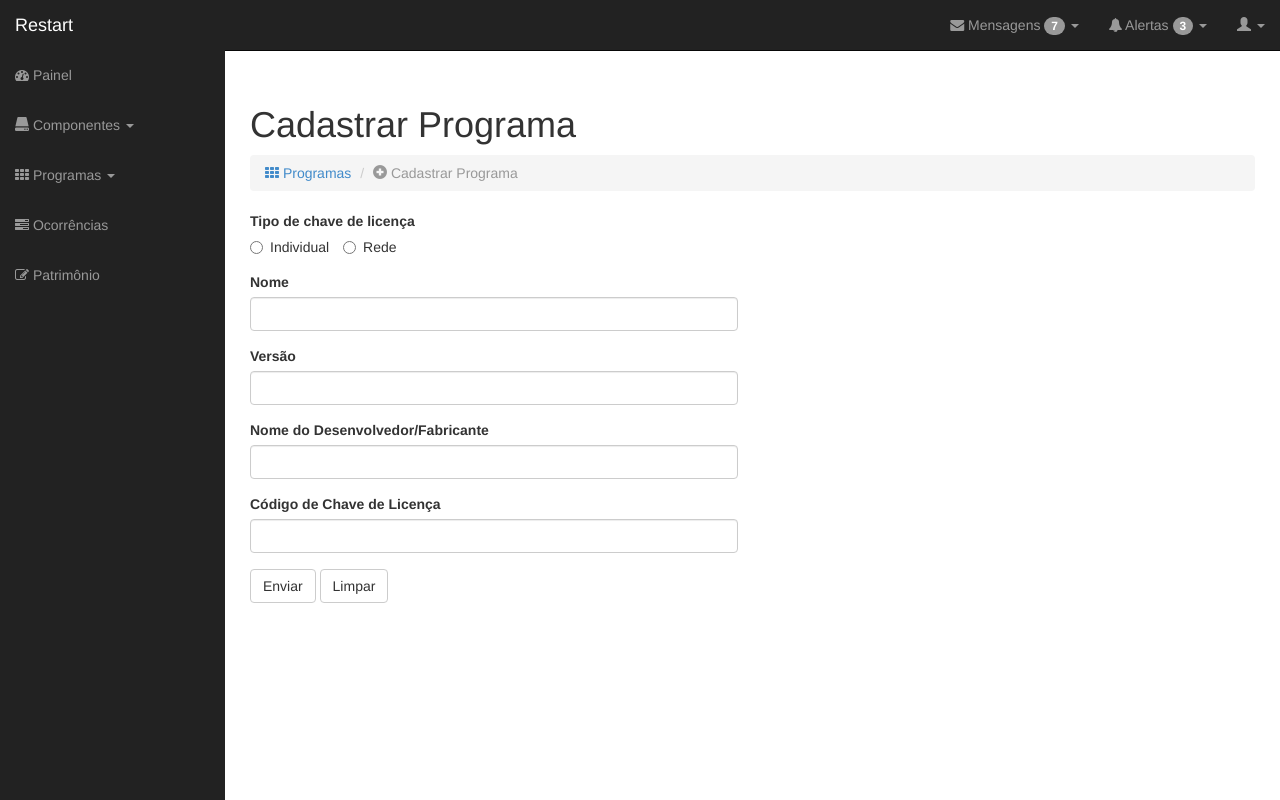
After one commit to alexandredoria/restart, a PHP site: page /cadPrograma.php in a window 1280 px wide. The commit adds this page. Run offline with PHP 8.4, Linux system fonts and the light colour scheme; grey boxes labelled with a size stand in for pictures from a placeholder-image service; some libraries are stand-ins or nearby versions.

Commit message:
Alteração das barras laterais
Adição de páginas de cadastros

```diff
--- a/barraLateral_bolsista.php
+++ b/barraLateral_bolsista.php
@@ -16,28 +16,30 @@
           <ul class="nav navbar-nav side-nav">
           <li <?php if ($pageTitle == "Restart") echo "class='active'"; ?>><a href="painel.php"><i class="fa fa-dashboard"></i> Painel</a></li>
 
-             <li <?php if (($pageTitle == "Cadastrar usuário") || ($pageTitle == "Usuários &middot; Visão Geral")) echo "class='active'"; ?>><a href="usuarios.php"><i class="glyphicon glyphicon-user"></i> Usuários</a></li>
-
-             <li <?php if (($pageTitle == "Componentes") || ($pageTitle == "Componentes &middot; Visão Geral")) echo "class='active'"; ?>><a href="componentes.php"><i class="glyphicon glyphicon-user"></i> Componentes</a></li>
-
-              <li <?php if (($pageTitle == "Ocorrências") || ($pageTitle == "Ocorrências &middot; Visão Geral")) echo "class='active'"; ?>><a href="ocorrencias.php"><i class="glyphicon glyphicon-user"></i> Ocorrências</a></li>
-
-              <li <?php if (($pageTitle == "Programas") || ($pageTitle == "Programas &middot; Visão Geral")) echo "class='active'"; ?>><a href="programas.php"><i class="glyphicon glyphicon-user"></i> Programas</a></li>
-
-               <li <?php if (($pageTitle == "Patrimônio") || ($pageTitle == "Patrimônios &middot; Visão Geral")) echo "class='active'"; ?>><a href="patrimonio.php"><i class="glyphicon glyphicon-user"></i> Patrimônio</a></li>
-
-            <li class="active"><a href="index.php"><i class="fa fa-dashboard"></i> Painel</a></li>
-            <li><a href="charts.html"><i class="fa fa-tasks"></i> Ocorrências</a></li>
-
-            <li class="dropdown">
+                 <li class="dropdown">
               <a href="tables.html" class="dropdown-toggle" data-toggle="dropdown"><i class="glyphicon glyphicon-hdd"></i> Componentes <b class="caret"></b></a>
               <ul class="dropdown-menu">
-                <li><a href="#"><i class="fa fa-plus"></i> Cadastrar componente</a></li>
-                <li><a href="#"><i class="fa fa-search"></i> Ver componentes</a></li>
+                <li><a href="cadComponente.php"><i class="fa fa-plus"></i> Cadastrar componente</a></li>
+                <li><a href="componentes.php"><i class="fa fa-search"></i> Ver componentes</a></li>
              </ul>
             </li>
-            <li><a href="forms.html"><i class="fa fa-th"></i> Programas</a></li>
-            <li><a href="typography.html"><i class="fa fa-edit"></i> Patrimônio</a></li>
+
+             <li class="dropdown">
+              <a href="tables.html" class="dropdown-toggle" data-toggle="dropdown"><i class="fa fa-th"></i> Programas <b class="caret"></b></a>
+              <ul class="dropdown-menu">
+                <li><a href="cadPrograma.php"><i class="fa fa-plus"></i> Cadastrar programa</a></li>
+                <li><a href="#"><i class="fa fa-search"></i> Ver programas</a></li>
+             </ul>
+            </li>
+
+             <!--<li <?php if (($pageTitle == "Componentes") || ($pageTitle == "Componentes &middot; Visão Geral")) echo "class='active'"; ?>><a href="componentes.php"><i class="glyphicon glyphicon-user"></i> Componentes</a></li> -->
+
+             <li <?php if (($pageTitle == "Ocorrências") || ($pageTitle == "Ocorrências &middot; Visão Geral")) echo "class='active'"; ?>><a href="ocorrencias.php"><i class="fa fa-tasks"></i> Ocorrências</a></li>
+
+            <!-- <li <?php if (($pageTitle == "Programas") || ($pageTitle == "Programas &middot; Visão Geral")) echo "class='active'"; ?>><a href="programas.php"><i class="fa fa-th"></i> Programas</a></li> -->
+
+             <li <?php if (($pageTitle == "Patrimônio") || ($pageTitle == "Patrimônios &middot; Visão Geral")) echo "class='active'"; ?>><a href="patrimonio.php"><i class="fa fa-edit"></i> Patrimônio</a></li>
+
           </ul>
 
           <ul class="nav navbar-nav navbar-right navbar-user">
@@ -89,7 +91,7 @@
               </ul>
             </li>
             <li class="dropdown user-dropdown">
-              <a href="#" class="dropdown-toggle" data-toggle="dropdown"><i class="glyphicon glyphicon-user"></i> <?php echo $_SESSION['nome']." ". $_SESSION['sobrenome']; ?> <b class="caret"></b></a>
+              <a href="#" class="dropdown-toggle" data-toggle="dropdown"><i class="glyphicon glyphicon-user"></i> <?php //echo $_SESSION['nome']." ". $_SESSION['sobrenome']; ?> <b class="caret"></b></a>
               <ul class="dropdown-menu">
                 <li><a href="#"><i class="glyphicon glyphicon-user"></i> Perfil</a></li>
                 <li><a href="#"><i class="fa fa-envelope"></i> Caixa de Entrada <span class="badge">7</span></a></li>
--- /dev/null
+++ b/cadPrograma.php
@@ -0,0 +1,111 @@
+
+<?php
+  /*session_start();
+  if (empty($_SESSION)) {
+    header("Location: ../restart");
+    exit;
+  }*/
+  $pageTitle  = "Cadastrar Programa";
+
+  include 'nucleo/cabecario.php';
+
+    include "config.php";
+
+  ?>
+
+
+<body>o
+  <div id="wrapper">
+    <!-- Barra Lateral -->
+
+    <?php
+      include("barraLateral_bolsista.php");
+
+    ?>
+    <div id="page-wrapper">
+      <div class="row">
+        <div class="col-lg-12">
+          <h1> Cadastrar Programa</h1>
+          <ol class="breadcrumb">
+            <li><a href="programas.php"><i class="fa fa-th"></i> Programas</a></li>
+            <li class="active"><i class="glyphicon glyphicon-plus-sign"></i> Cadastrar Programa</li>
+          </ol>
+        </div>
+        </div><!-- /.row -->
+
+      <div class="row">
+        <div class="col-lg-6">
+          <form role="form" id="formPrograma" action="cadPrograma.php" method="post">
+            <input type="hidden" value="add" name="cad">
+            <input type="hidden" name="acao">
+
+               <label>Tipo de chave de licença</label>
+            <div class="form-group">
+              <label class="radio-inline">
+                <input type="radio" name="tipo_chave" id="indvidual" value="1">  Individual
+              </label>
+              <label class="radio-inline">
+                <input type="radio" name="tipo_chave" id="rede" value="2"> Rede
+              </label>
+            </div>
+            <div class="form-group">
+              <label>Nome</label>
+              <input class="form-control" id="nome_programa" name="nome_programa" required autocomplete="off">
+            </div>
+             <div class="form-group">
+              <label>Versão</label>
+              <input class="form-control" id="versao" name="versao" required autocomplete="off">
+            </div>
+            <div class="form-group">
+              <label>Nome do Desenvolvedor/Fabricante</label>
+              <input class="form-control" id="fabricante" name="fabricante" required autocomplete="off">
+             </div>
+             <div class="form-group">
+              <label>Código de Chave de Licença</label>
+              <input class="form-control" id="chave_licenca" name="chave_licenca" required autocomplete="off">
+             </div>
+
+
+
+        <div class="col-lg-6">    </div>
+
+
+        </div>
+      </div><!-- /.row -->
+
+      <div class="row">
+
+        <div class="col-lg-12" align="left">
+            <button type="submit" class="btn btn-default">Enviar</button>
+            <button type="reset" class="btn btn-default">Limpar</button>
+          </form>
+        </div>
+      </div><!-- /#row -->
+    </div><!-- /#page-wrapper -->
+  </div><!-- /#wrapper -->
+  <?php
+    if (isset($_POST['cad'])){
+      $nome = $_POST["nome"];
+      $sobrenome = $_POST["sobrenome"];
+      $login = $_POST["login"];
+      $matricula = $_POST["matricula"];
+      $email = $_POST["email"];
+      $senha = $_POST["senha"];
+      $nivel_acesso = $_POST["nivel_acesso"];
+      $telefone_residencial = $_POST["telefone_residencial"];
+      $telefone_celular = $_POST["telefone_celular"];
+
+      $sql = mysql_query("insert into `usuario` (nome, sobrenome, email, login, senha, nivel_acesso, matricula, telefone_residencial, telefone_celular) values( '$nome', '$sobrenome', '$email', '$login', '$senha', '$nivel_acesso', '$matricula', '$telefone_residencial', '$telefone_celular')", $db_connection) or die("Error: Insert ".mysql_Error());
+
+
+      if(($sql) > 0){
+        echo "Usuario cadastrado com sucesso.";
+      }
+      else{
+        echo "Erro ao tentar cadastrar usuario.";
+      }
+      mysql_close($db_connection);
+    }
+  ?>
+</body>
+</html>
--- a/patrimonio.php
+++ b/patrimonio.php
@@ -46,7 +46,7 @@
 
             <table class="table table-striped table-hover">
                 <tr>
-                  <th>Registro Nº</th>
+                  <th>Nº de Registro</th>
                   <th>Tipo</th>
                   <th>Posição</th>
                   <th>Laboratório</th>
```
Also changed, not shown: barraLateral_professor.php (+6 -6 lines), cadComponente.php (added, +107 -0 lines), cadOcorrencia.php (added, +107 -0 lines).
